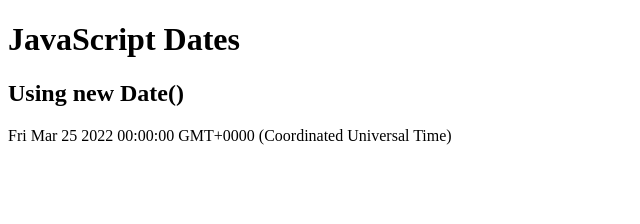
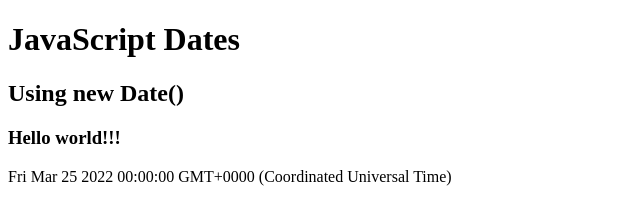
Before and after one commit to 670710123/517101_123, a plain HTML site: page index.html in a window 1280 px wide. Shown: the whole page, without its empty margins (0-640 px from the left). Drawn offline with Linux system fonts and the light colour scheme.

Commit message:
ไปเขียนมาใหม่!

```diff
--- a/index.html
+++ b/index.html
@@ -4,7 +4,7 @@
 
 <h1>JavaScript Dates</h1>
 <h2>Using new Date()</h2>
-
+<h3>Hello world!!!</h3>
 <p id="demo"></p>
 
 <script>
```
